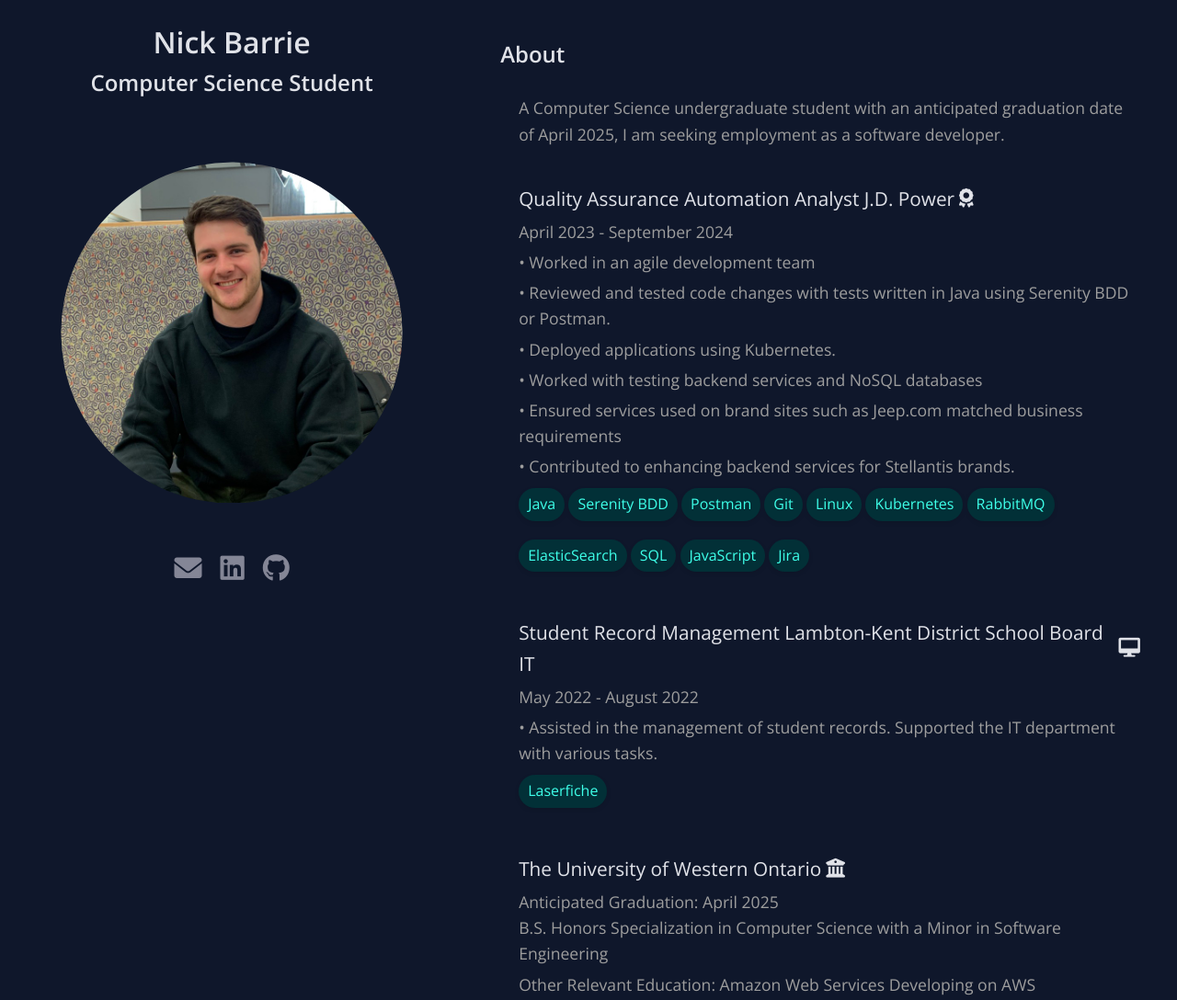
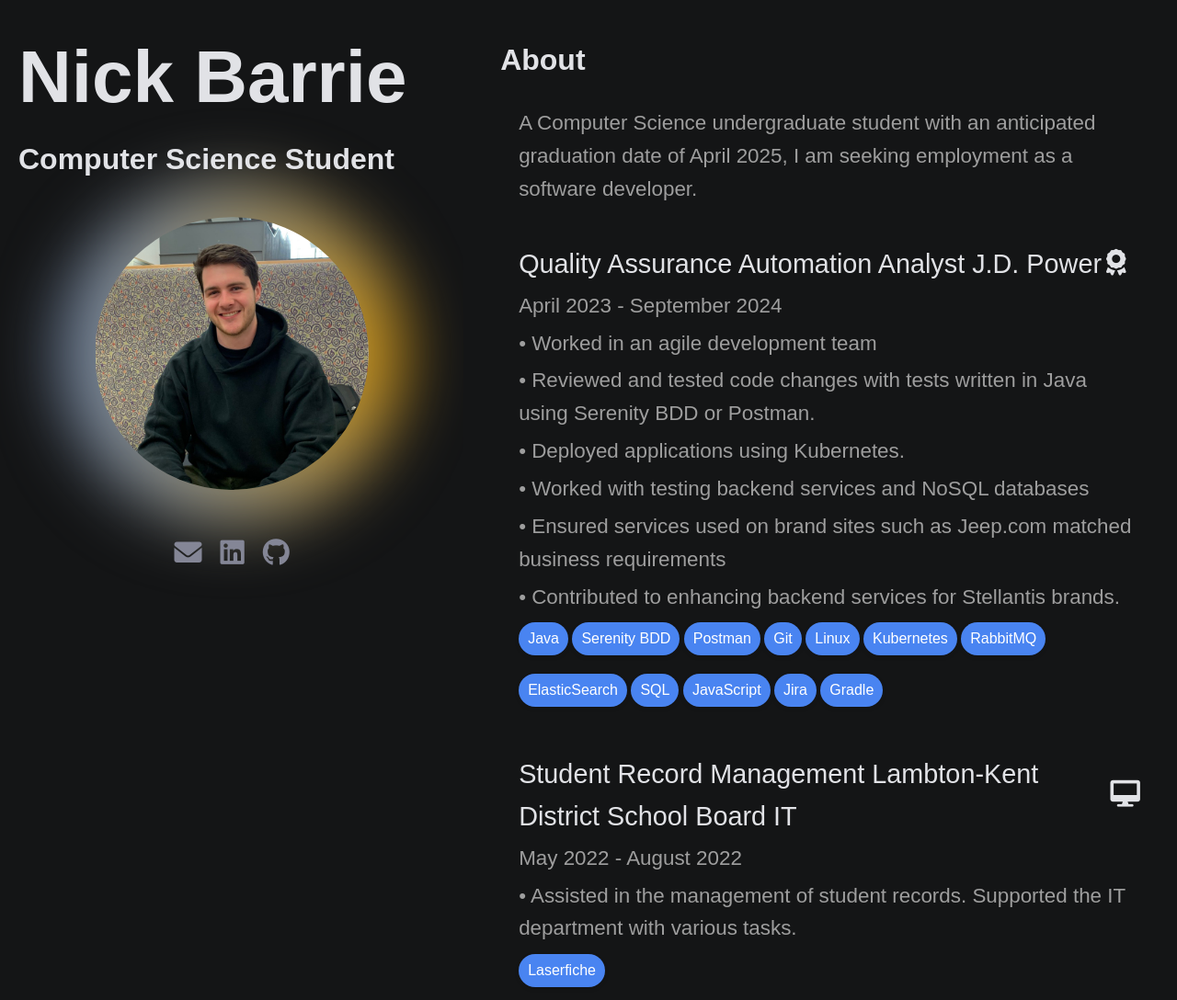
Before and after one commit to nickbarrie/about-me, a plain HTML site: page index.html in a window 1280 px wide. Shown: the top 1088 px of the page at 92% size. Drawn offline with nearby package versions, Linux system fonts and the light colour scheme; no server answers; a web font is replaced by a local one.

Commit message:
style changes

```diff
--- a/app.js
+++ b/app.js
@@ -105,21 +105,29 @@ function positionCodeElementWithinBounds(element) {
 
 function animateCodeElement(element) {
     let rect = element.getBoundingClientRect();
-    let x = rect.left;
-    let y = rect.top;
-    let speedX = (Math.random() - 0.5) * 2;
-    let speedY = 0;
+    let baseX = rect.left;
+    let baseY = rect.top;
+    let x = 0;
+    let y = 0;
+
+    // Define the radius of the area within which the element will hover
+    const hoverRadius = 20;
+
+    // Define the speed of movement
+    let angle = 0; // Start angle
+    const speed = 0.01; // Slow speed
 
     function move() {
-        rect = element.getBoundingClientRect();
-        x += speedX;
-        y += speedY;
+        // Update angle for smooth, circular movement
+        angle += speed;
 
-        // Keep element within the visible screen bounds
-        if (x < 0 || x + rect.width > window.innerWidth) speedX *= -1;
-        if (y < 0 || y + rect.height > window.innerHeight) speedY *= -1;
+        // Calculate new x and y offsets within the radius
+        x = Math.cos(angle) * hoverRadius;
+        y = Math.sin(angle) * hoverRadius;
 
+        // Apply the transformation relative to the base position
         element.style.transform = `translate(${x}px, ${y}px)`;
+
         requestAnimationFrame(move);
     }
 
--- a/index.html
+++ b/index.html
@@ -4,9 +4,11 @@
 <head>
     <meta charset="UTF-8">
     <meta name="viewport" content="width=device-width, initial-scale=1.0">
-    <title>About Nick Barrie</title>
+    <title>Nick Barrie | Portfolio</title>
     <link rel="stylesheet" href="styles.css">
-    <link href="https://fonts.googleapis.com/css2?family=Open+Sans:wght@400;600&display=swap" rel="stylesheet">
+    <link rel="preconnect" href="https://fonts.googleapis.com">
+    <link rel="preconnect" href="https://fonts.gstatic.com" crossorigin>
+    <link href="https://fonts.googleapis.com/css2?family=Bebas+Neue&family=Doppio+One&display=swap" rel="stylesheet">
     <link rel="stylesheet" href="https://cdnjs.cloudflare.com/ajax/libs/font-awesome/6.0.0-beta3/css/all.min.css">
     <script defer src=app.js></script>
 </head>
@@ -21,7 +23,10 @@
             <h1>Nick Barrie</h1>
             <h2>Computer Science Student</h2>
 
-            <img src="Images/profile.jpg" alt="Nick Barrie" class="profile-img">
+            <div class="profile-gradient-wrapper">
+                <img src="Images/profile.jpg" alt="Nick Barrie" class="profile-img">
+            </div>
+
             <div class="social-links">
                 <a href="mailto:nbarrie2@uwo.ca" class="icon-link"><i class="fas fa-envelope"></i></a>
                 <a href="https://www.linkedin.com/in/nick-w-barrie/" class="icon-link"><i
@@ -40,7 +45,7 @@
             </div>
 
             <div class="hidden item">
-                <a href="https://canada.jdpower.com/=" class="item-link">
+                <a href="https://canada.jdpower.com/" class="item-link">
                     Quality Assurance Automation Analyst J.D. Power <i class="fas fa-award"></i>
                 </a>
                 <p>April 2023 - September 2024</p>
@@ -62,6 +67,7 @@
                 <li>SQL</li>
                 <li>JavaScript</li>
                 <li>Jira</li>
+                <li>Gradle</li>
             </div>
             <div class="hidden item">
                 <a href="https://www.lkdsb.net/Pages/default.aspx#/=" class="item-link">
@@ -163,6 +169,24 @@
 
 
             <div class="hidden item">
+                <a href="https://github.com/ColibriKBO" class="item-link">
+                    Colibri Telescope <i class="fab fa-github"></i>
+                </a>
+
+                <p>Part of capstone project for Western University's Software Engineering course. Integrated an API from
+                    N2YO which provides sattelite data into existing telescope software. This allows for the user to track and observe
+                    satellites. This was developed in JavaScript ES3 which provided some interesting challenges as it is an older version of JavaScript. WIP.
+                </p>
+                <img src="Images/ColibriTelescope.jpg" alt="Colibri Telescope">
+
+                <li>JavaScript</li>
+                <li>ACP</li>
+                <li>API</li>
+
+
+            </div>
+
+            <div class="hidden item">
                 <a href="https://github.com/nickbarrie/particle-sim" class="item-link">
                     Particle Simulator <i class="fab fa-github"></i>
                 </a>
@@ -182,7 +206,19 @@
 
             </div>
 
+            <div class="hidden item">
+                <a href="https://github.com/nickbarrie/pygame-tennis" class="item-link">
+                    Pygame Tennis <i class="fab fa-github"></i>
+                </a>
+                <p>A simple topdown tennis game made in a week for a game jam. Users can play locally against a basic computer or another
+                    computer on the same network. The game was made using pygame and socket programming.
+                </p>
+                <img src="Images/tennis.png" alt="Pygame Tennis">
 
+                <li>Python</li>
+                <li>Pygame</li>
+                <li>Socket Programming</li>
+            </div>
 
             <div class="hidden item">
                 <a href="https://github.com/nickbarrie/HomeHive" class="item-link">
@@ -213,30 +249,6 @@
                 <li>Unsplash API</li>
             </div>
 
-            <div class="hidden item">
-                <a href="https://github.com/nickbarrie/pygame-tennis" class="item-link">
-                    Pygame Tennis <i class="fab fa-github"></i>
-                </a>
-                <p>A simple topdown tennis game made in a week for a game jam. Users can play locally against a basic computer or another
-                    computer on the same network. The game was made using pygame and socket programming.
-                </p>
-                <img src="Images/tennis.png" alt="Pygame Tennis">
-
-                <li>Python</li>
-                <li>Pygame</li>
-                <li>Socket Programming</li>
-            </div>
-
-            <div class="hidden item"></div>
-                <a href="https://github.com/ColibriKBO" class="item-link">
-                    Colibri Telescope <i class="fab fa-github"></i>
-                </a>
-
-                <p>Part of capstone project for Western University's Software Engineering course. Currently a work in progress.
-                </p>
-
-
-            </div>
     </div>
     </section>
     </div>
--- a/styles.css
+++ b/styles.css
@@ -9,14 +9,6 @@
     color: #fff;
 }
 
-.profile-img {
-    width: 80%;
-    height: auto;
-    border-radius: 50%;
-    padding: 10%;
-    margin-top: 20px;
-    display: block;
-}
 
 
 .item img {
@@ -67,22 +59,28 @@
 }
 
 .item li {
-    background-color: #023037;
+    background-color: #4984f1;
     border-radius: 20px;
     padding: 5px 10px;
     margin: 10px 0;
     box-shadow: 0 2px 5px rgba(0, 0, 0, 0.1);
-    color: #3effe9;
+    color: #ffffff;
     display: inline-block;
 }
 
 
 body {
-    font-family: 'Open Sans', sans-serif;
+    font-family: "Doppio One", sans-serif;
     line-height: 1.6;
     margin: 0;
-    background-color: #0f172b;
+    background-color: #141516;
     color: #848696;
+}
+
+body{
+    margin: 0;
+    padding: 0;
+    width: 100%;
 }
 
 .hidden {
@@ -108,10 +106,20 @@ h1, h2, h3 {
     margin: 0;
     color: #f9faffe4;
 }
+
+h1{
+    font-size: 5rem;
+    text-align: left;
+}
+
+h2{
+    font-size: 2rem;
+    text-align: left;
+}
 .item-link {
     color: #f9faffe4;
     text-decoration: none; /* Remove underline */
-    font-size: 1.3rem; /* Adjust the font size */
+    font-size: 1.8rem; /* Adjust the font size */
     display: inline-flex; /* Align items horizontally */
     align-items: center; /* Center items vertically */
     gap: 5px; /* Space between text and icon */
@@ -135,7 +143,7 @@ h1, h2, h3 {
 
 p {
     margin: 5px 0 0 0;
-    font-size: 1.1rem;
+    font-size: 1.4rem;
     color: #9e9e9e;
 }
 
@@ -153,11 +161,64 @@ p {
     opacity: 0.8;
 }
 
+.profile-gradient-wrapper {
+    position: relative;
+    display: inline-block;
+    width: 80%;
+    height: fit-content;
+  }
+
+  .profile-img {
+    display: block;
+    width: 80%; /* Adjust as needed */
+    height: auto;
+    border-radius: 50%;
+    padding: 10%;
+    -webkit-mask-image: radial-gradient(circle, #626262 10%, #aaa 100%);
+    mask-image: radial-gradient(circle, #626262 10%, #aaa 100%);
+    -webkit-mask-size: 100%;
+    mask-size: 100%;
+    -webkit-mask-repeat: no-repeat;
+    mask-repeat: no-repeat;
+  }
+
+
+
+  .profile-gradient-wrapper::before {
+    content: '';
+    display: block;
+    position: absolute;
+    top: 0;
+    left: 0;
+    width: 100%;
+    height: 100%;
+    border-radius: 50%; /* Ensures the glow is circular */
+    background: radial-gradient(circle, #d4960e, #4984f1);
+    z-index: -1;
+    filter: blur(35px);
+    animation: gradient-shift 5s ease-in-out infinite;
+    background-size: 200% 200%; /* For animated shifting effect */
+  }
+
+  /* Optional animation reuse */
+  @keyframes gradient-shift {
+    0% {
+      background-position: 0% 50%;
+    }
+    50% {
+      background-position: 100% 50%;
+    }
+    100% {
+      background-position: 0% 50%;
+    }
+  }
+
 
 @media screen and (min-width: 768px) {
     .container {
         flex-direction: row; /* Row layout for wider screens */
         align-items: flex-start;
+        width: 100%;
     }
 
     .profile-details {
@@ -185,4 +246,5 @@ p {
     }
 
 
+
 }
```
Also changed, not shown: Images/ColibriTelescope.jpg (added).
